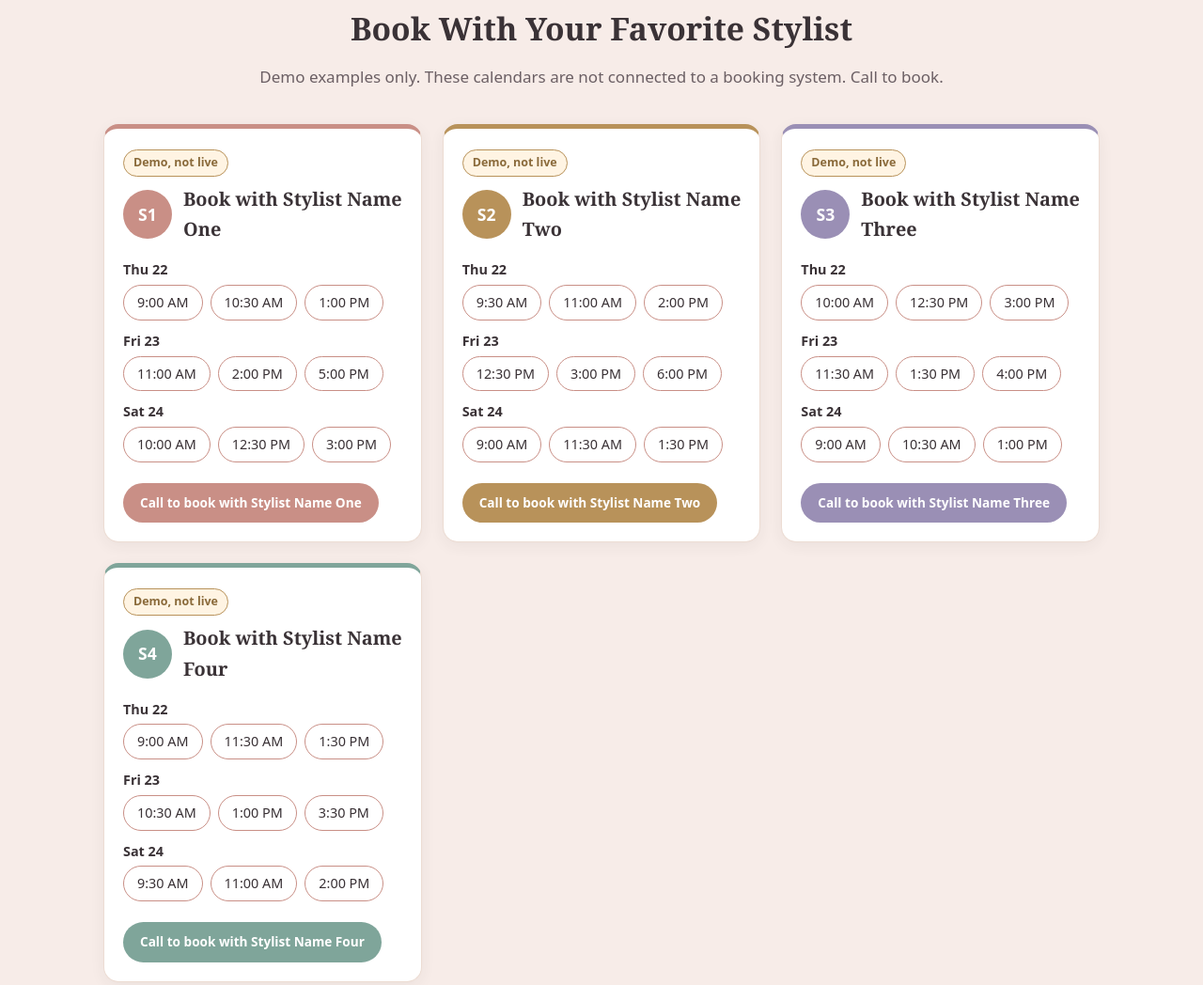
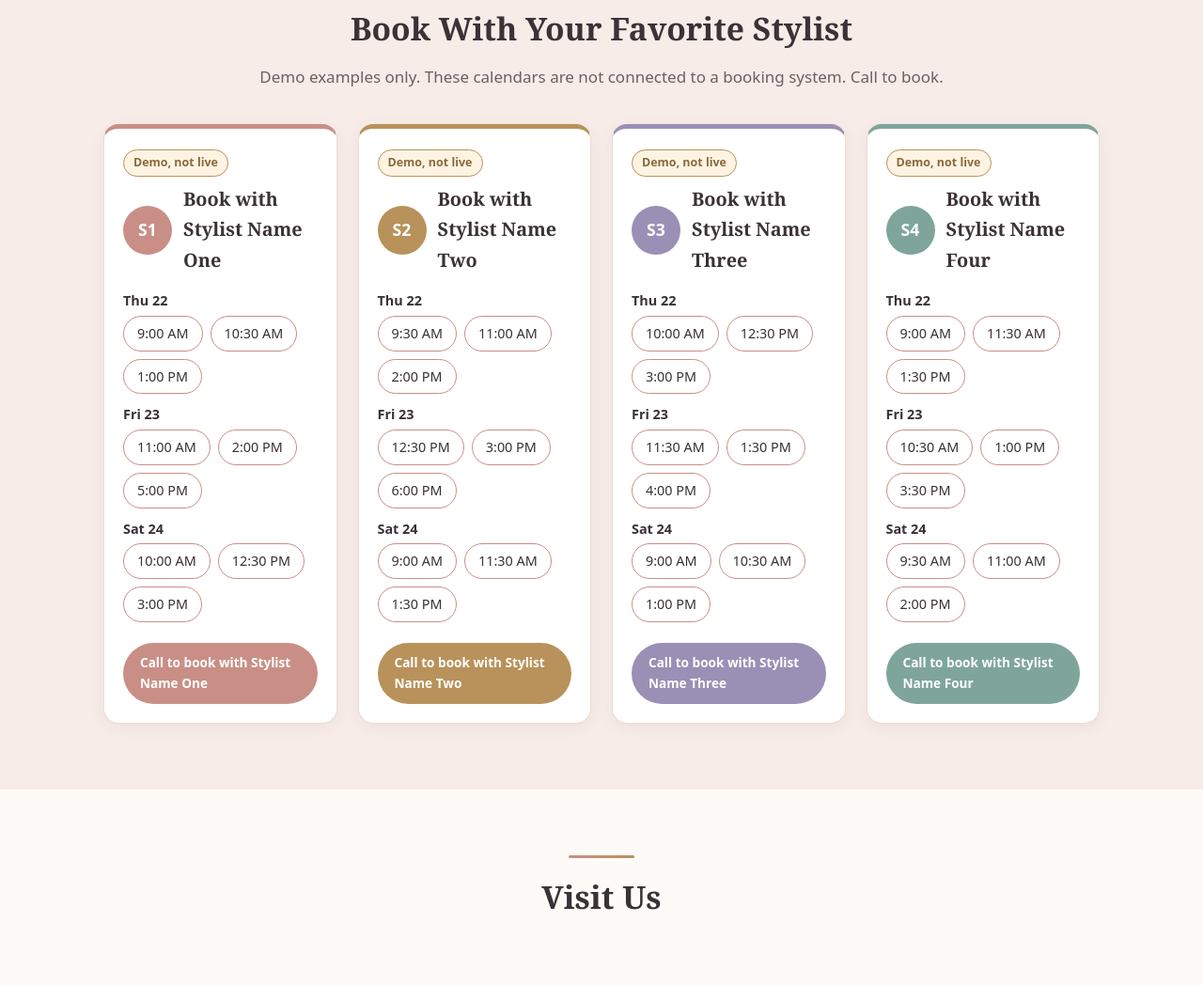
Before and after one commit to Skyblubrown/q-nails-spa, a plain HTML site: page index.html in a window 1280 px wide. Shown: the part 1210-2258 px from the top of the page at 94% size. Drawn offline with Linux system fonts and the light colour scheme.

Commit message:
Fit four stylist cards in one row

```diff
--- a/index.html
+++ b/index.html
@@ -18,7 +18,7 @@ section{padding:70px 0}h2{font-family:Georgia,serif;font-size:2.1rem;text-align:
 .svc{display:grid;grid-template-columns:repeat(auto-fit,minmax(200px,1fr));gap:16px}
 .svc div{background:#fff;border:1px solid var(--line);border-top:4px solid var(--gold);border-radius:14px;padding:26px 16px;text-align:center;font-family:Georgia,serif;font-size:1.3rem;font-weight:700;color:#7a5a3a;box-shadow:0 4px 14px rgba(184,146,90,.08)}
 .blush{background:var(--blush)}
-.cals{display:grid;grid-template-columns:repeat(auto-fit,minmax(250px,1fr));gap:22px}
+.cals{display:grid;grid-template-columns:repeat(auto-fit,minmax(230px,1fr));gap:22px}
 .cal{background:#fff;border:1px solid var(--line);border-radius:16px;padding:20px;box-shadow:0 4px 16px rgba(58,50,54,.06)}
 .tag{display:inline-block;background:#fff4e3;color:#8a6a3a;border:1px solid var(--gold);font-size:.78rem;font-weight:700;padding:3px 10px;border-radius:20px;margin-bottom:8px}
 .cal h3{font-family:Georgia,serif;margin-bottom:12px}
```
